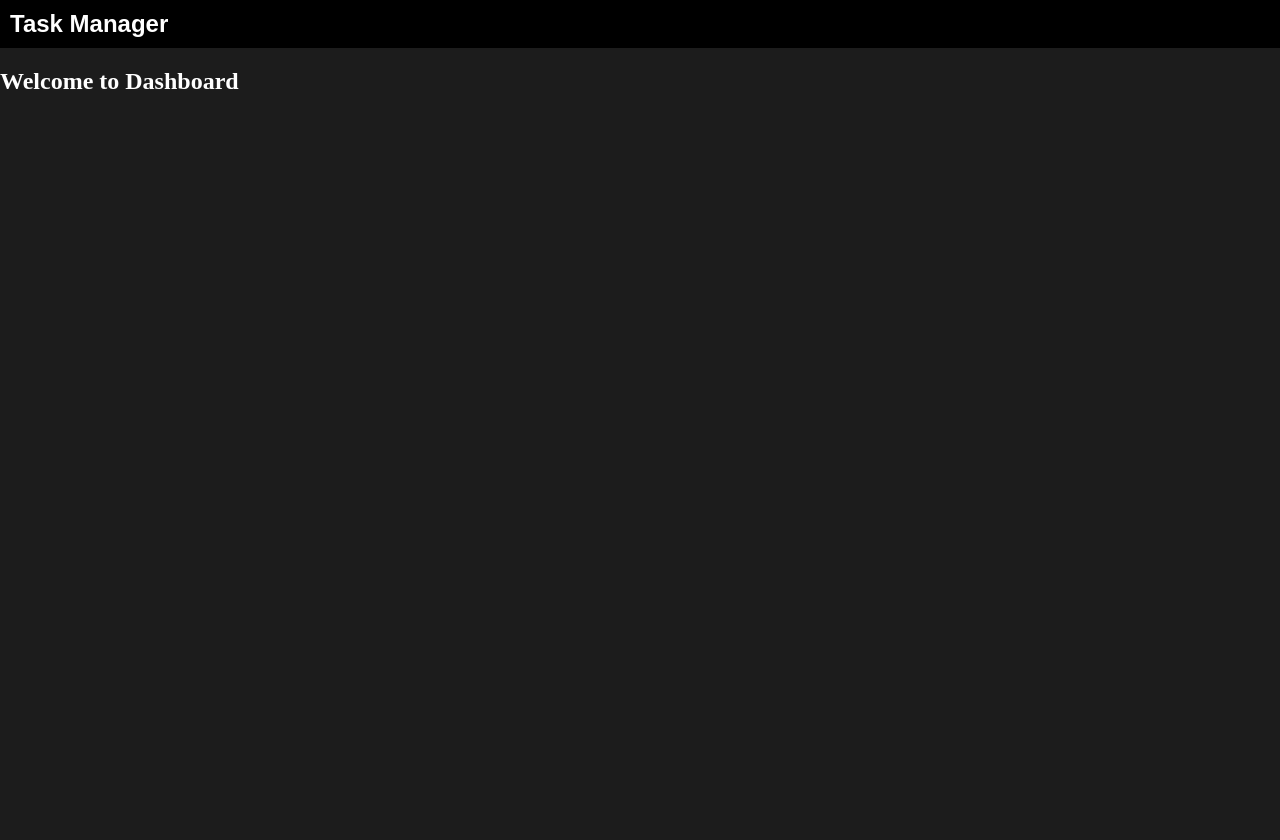
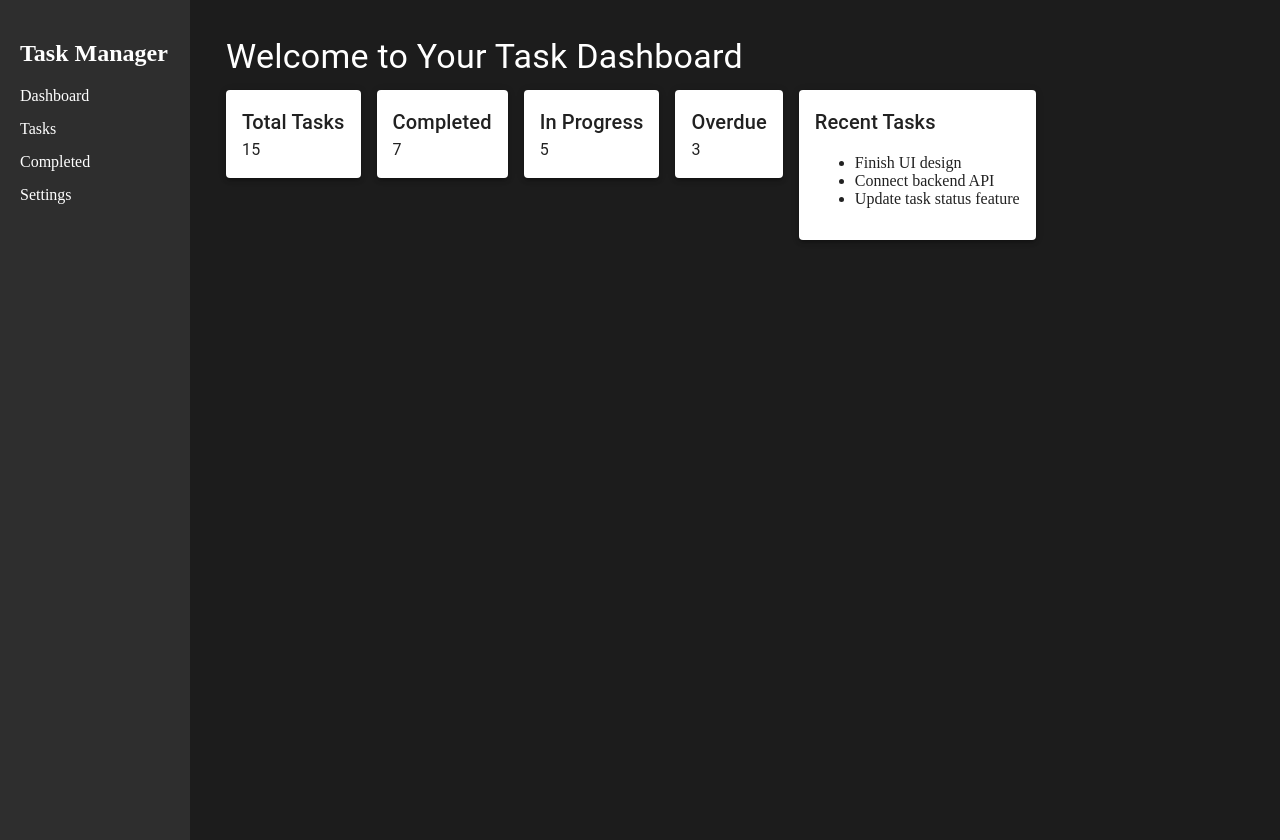
Before and after one commit to williamrl/TaskManager462, a React (Create React App) app in the folder task-manager/: page / in a window 1280 px wide. Before the commit the page ends 800 px from the top, so only its background shows below. Built offline with nearby package versions, Linux system fonts and the light colour scheme.

Commit message:
layout of sidenav

```diff
--- a/task-manager/package.json
+++ b/task-manager/package.json
@@ -3,6 +3,9 @@
   "version": "0.1.0",
   "private": true,
   "dependencies": {
+    "@emotion/react": "^11.14.0",
+    "@emotion/styled": "^11.14.0",
+    "@mui/material": "^7.0.2",
     "@testing-library/dom": "^10.4.0",
     "@testing-library/jest-dom": "^6.6.3",
     "@testing-library/react": "^16.3.0",
--- a/task-manager/src/App.js
+++ b/task-manager/src/App.js
@@ -1,18 +1,21 @@
 import './App.css';
 import { BrowserRouter as Router, Routes, Route } from 'react-router-dom';
 import Dashboard from './pages/Dashboard';
-import Navbar from './component/Navbar';
+import Sidenav from './component/Sidenav';
 
 function App() {
   return (
-    <div>
-     <Router>
-      <Navbar />
-      <Routes>
-        <Route path="/" element={<Dashboard />} />
-      </Routes>
-    </Router>
+    <Router>
+    <div style={{ display: 'flex', minHeight: '100vh' }}>
+      <Sidenav />
+      <div style={{ flex: 1, padding: '20px' }}>
+        <Routes>
+          <Route path="/" element={<Dashboard />} />
+        </Routes>
+      </div>
     </div>
+  </Router>
+
   );
 }
 
--- /dev/null
+++ b/task-manager/src/component/Sidenav.css
@@ -0,0 +1,33 @@
+.side-nav {
+    width: 150px;
+    height: 100vh;
+    background-color: #2e2e2e;
+    color: white;
+    padding: 20px;
+    position: relative;
+    top: 0;
+    left: 0;
+  }
+
+  .side-nav h2 {
+    margin-bottom: 20px;
+  }
+
+  .side-nav ul {
+    list-style-type: none;
+    padding: 0;
+  }
+
+  .side-nav ul li {
+    margin: 15px 0;
+  }
+
+  .side-nav ul li a {
+    color: white;
+    text-decoration: none;
+    font-size: 16px;
+  }
+
+  .side-nav ul li a:hover {
+    text-decoration: underline;
+  }
--- /dev/null
+++ b/task-manager/src/component/Sidenav.js
@@ -0,0 +1,18 @@
+import React from 'react';
+import './Sidenav.css'; // Add styles for the side nav
+
+const Sidenav = () => {
+  return (
+    <div className="side-nav">
+      <h2 style={{margin: 'none'}}>Task Manager</h2>
+      <ul>
+        <li><a href="#dashboard">Dashboard</a></li>
+        <li><a href="#tasks">Tasks</a></li>
+        <li><a href="#completed">Completed</a></li>
+        <li><a href="#settings">Settings</a></li>
+      </ul>
+    </div>
+  );
+};
+
+export default Sidenav;
--- a/task-manager/src/pages/Dashboard.js
+++ b/task-manager/src/pages/Dashboard.js
@@ -1,10 +1,54 @@
 import React from "react";
+import { Grid, Paper, Typography, Box } from "@mui/material";
 
 function Dashboard() {
   return (
-    <div className="dashboard">
-      <h2>Welcome to Dashboard</h2>
-    </div>
+    <Box sx={{ flexGrow: 1, padding: 2 }}>
+      <Typography variant="h4" gutterBottom>
+        Welcome to Your Task Dashboard
+      </Typography>
+
+      <Grid container spacing={2}>
+        {/* Task Summary Cards */}
+        <Grid item xs={12} sm={6} md={3}>
+          <Paper elevation={3} sx={{ padding: 2 }}>
+            <Typography variant="h6">Total Tasks</Typography>
+            <Typography>15</Typography>
+          </Paper>
+        </Grid>
+        <Grid item xs={12} sm={6} md={3}>
+          <Paper elevation={3} sx={{ padding: 2 }}>
+            <Typography variant="h6">Completed</Typography>
+            <Typography>7</Typography>
+          </Paper>
+        </Grid>
+        <Grid item xs={12} sm={6} md={3}>
+          <Paper elevation={3} sx={{ padding: 2 }}>
+            <Typography variant="h6">In Progress</Typography>
+            <Typography>5</Typography>
+          </Paper>
+        </Grid>
+        <Grid item xs={12} sm={6} md={3}>
+          <Paper elevation={3} sx={{ padding: 2 }}>
+            <Typography variant="h6">Overdue</Typography>
+            <Typography>3</Typography>
+          </Paper>
+        </Grid>
+
+        {/* Recent Tasks Section */}
+        <Grid item xs={12}>
+          <Paper elevation={3} sx={{ padding: 2 }}>
+            <Typography variant="h6">Recent Tasks</Typography>
+            {/* Placeholder content */}
+            <ul>
+              <li>Finish UI design</li>
+              <li>Connect backend API</li>
+              <li>Update task status feature</li>
+            </ul>
+          </Paper>
+        </Grid>
+      </Grid>
+    </Box>
   );
 }
 
```
Also changed, not shown: 1 other file (tests, documents, lock files or other folders).
